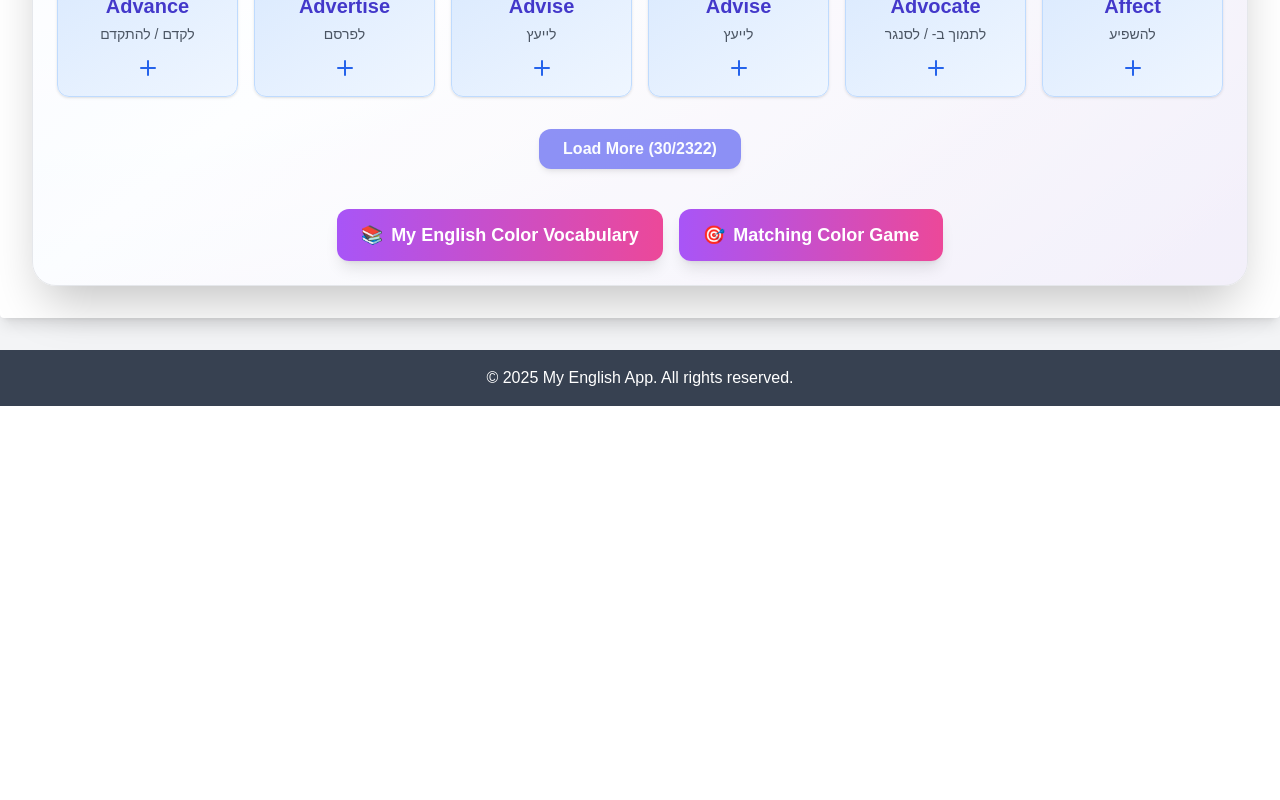
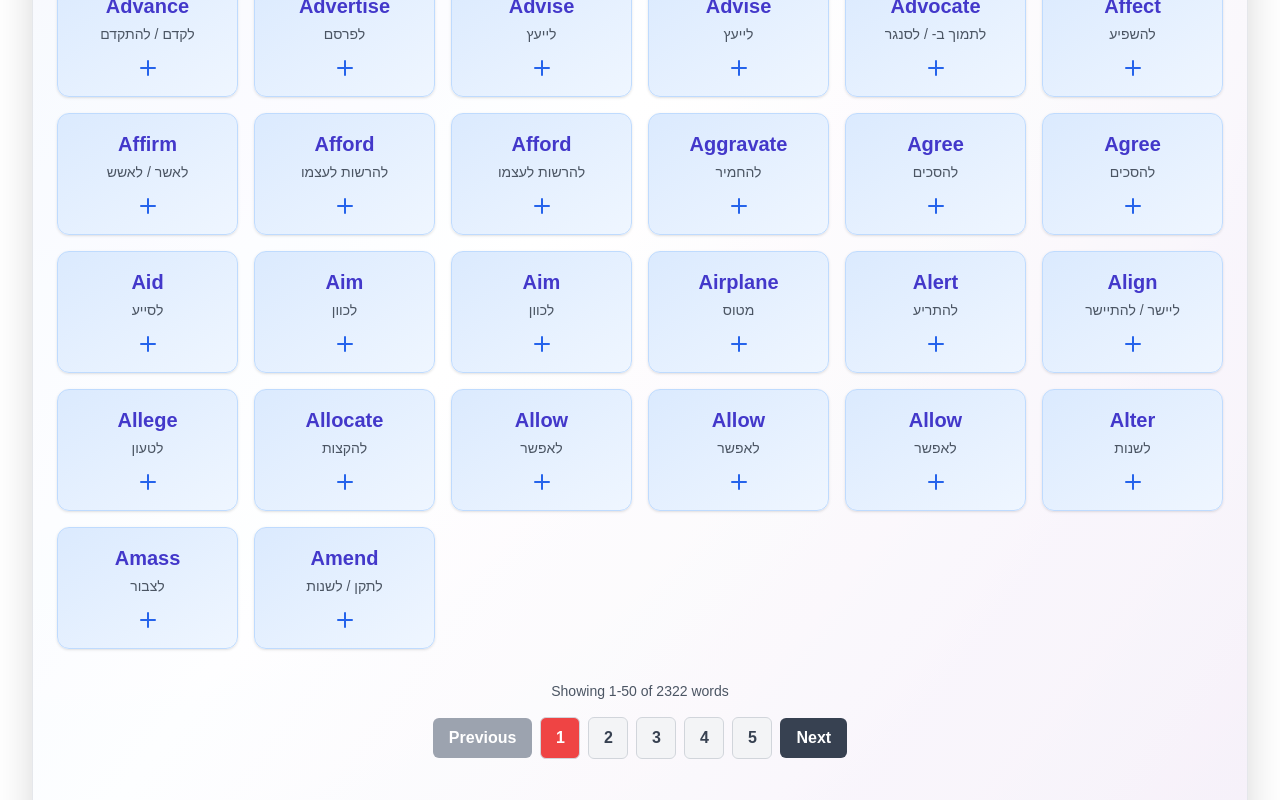
Before and after one commit to EmanuelTiran/English, a React (Create React App) app: page /words in a window 1280 px wide. Shown: the part 900-1700 px from the top of the page. Before the commit the page ends 1306 px from the top, so only its background shows below. Built offline with nearby package versions, Linux system fonts and the light colour scheme; a web font is replaced by a local one.

Commit message:
first commit

```diff
--- a/src/components/NavigationCards.jsx
+++ b/src/components/NavigationCards.jsx
@@ -46,6 +46,17 @@ const NavigationCards = () => {
       hoverFrom: "hover:from-yellow-600",
       hoverTo: "hover:to-yellow-800",
       textColor: "text-yellow-100"
+    },
+    {
+      name: "Popular Words",
+      path: "/words",
+      emoji: "📚",
+      description: "Enhance your auditory recognition skills.",
+      gradientFrom: "from-orange-500",
+      gradientTo: "to-orange-700",
+      hoverFrom: "hover:from-orange-600",
+      hoverTo: "hover:to-orange-800",
+      textColor: "text-orange-100"
     }
   ];
 
--- a/src/components/word/WordsTable.jsx
+++ b/src/components/word/WordsTable.jsx
@@ -17,8 +17,10 @@ export default function WordsTable({
 }) {
   const [addedItems, setAddedItems] = useState(new Map());
   const [orderCounter, setOrderCounter] = useState(1);
-  const [visibleCount, setVisibleCount] = useState(30);
+  const [currentPage, setCurrentPage] = useState(1);
   const [searchQuery, setSearchQuery] = useState("");
+
+  const itemsPerPage = 50;
 
   // טוען מה-localStorage
   useEffect(() => {
@@ -40,6 +42,7 @@ export default function WordsTable({
   const resetSelection = () => {
     setAddedItems(new Map());
     setOrderCounter(1);
+    setCurrentPage(1); // איפוס לעמוד הראשון
     localStorage.removeItem("learnedWords");
   };
 
@@ -85,11 +88,18 @@ export default function WordsTable({
     return aEn.localeCompare(bEn);
   });
 
-  // המילים הנראות (לפי visibleCount)
-  const filteredWords = sortedWords.slice(0, visibleCount);
+  // המילים הנראות (לפי pagination)
+  const startIndex = (currentPage - 1) * itemsPerPage;
+  const endIndex = startIndex + itemsPerPage;
+  const filteredWords = sortedWords.slice(startIndex, endIndex);
 
-  // האם יש עוד מילים להציג
-  const hasMoreWords = visibleCount < sortedWords.length;
+  // חישוב pagination
+  const totalWords = sortedWords.length;
+  const totalPages = Math.ceil(totalWords / itemsPerPage);
+  const showingStart = startIndex + 1;
+  const showingEnd = Math.min(endIndex, totalWords);
+
+  console.log('Debug Pagination:', { currentPage, totalPages, totalWords, showingStart, showingEnd });
 
   return (
     <div className="relative overflow-hidden max-w-7xl mx-auto mt-8 p-6 rounded-3xl border border-gray-200 shadow-2xl bg-gradient-to-br from-blue-50 via-white to-pink-50">
@@ -177,17 +187,86 @@ export default function WordsTable({
         })}
       </div>
 
-      {/* Load more - תוקן */}
-      {hasMoreWords && (
-        <div className="mt-8 flex justify-center">
-          <span
-            onClick={() => setVisibleCount(prev => prev + 30)}
-            className="px-6 py-2 rounded-xl bg-indigo-500 text-white hover:bg-indigo-600 font-bold shadow-md cursor-pointer"
-          >
-            Load More ({filteredWords.length}/{sortedWords.length})
-          </span>
-        </div>
-      )}
+      {/* Pagination */}
+      <div className="mt-8 mb-20 flex flex-col items-center relative z-50">
+        <p className="text-sm text-gray-600 mb-4">
+          Showing {showingStart}-{showingEnd} of {totalWords} words
+        </p>
+
+        {totalPages > 1 && (
+          <div className="flex items-center gap-2">
+            {/* Previous button */}
+            <button
+              type="button"
+              onClick={() => setCurrentPage(Math.max(1, currentPage - 1))}
+              disabled={currentPage === 1}
+              style={{
+                padding: '8px 16px',
+                backgroundColor: currentPage === 1 ? '#9ca3af' : '#374151',
+                color: 'white',
+                border: 'none',
+                borderRadius: '6px',
+                cursor: currentPage === 1 ? 'not-allowed' : 'pointer',
+                fontWeight: 'bold'
+              }}
+            >
+              Previous
+            </button>
+
+            {/* Page numbers */}
+            {Array.from({ length: Math.min(5, totalPages) }, (_, i) => {
+              let pageNum;
+              if (totalPages <= 5) {
+                pageNum = i + 1;
+              } else if (currentPage <= 3) {
+                pageNum = i + 1;
+              } else if (currentPage >= totalPages - 2) {
+                pageNum = totalPages - 4 + i;
+              } else {
+                pageNum = currentPage - 2 + i;
+              }
+
+              return (
+                <button
+                  key={pageNum}
+                  type="button"
+                  onClick={() => setCurrentPage(pageNum)}
+                  style={{
+                    padding: '8px 12px',
+                    backgroundColor: currentPage === pageNum ? '#ef4444' : '#f3f4f6',
+                    color: currentPage === pageNum ? 'white' : '#374151',
+                    border: '1px solid #d1d5db',
+                    borderRadius: '6px',
+                    cursor: 'pointer',
+                    fontWeight: 'bold',
+                    minWidth: '40px'
+                  }}
+                >
+                  {pageNum}
+                </button>
+              );
+            })}
+
+            {/* Next button */}
+            <button
+              type="button"
+              onClick={() => setCurrentPage(Math.min(totalPages, currentPage + 1))}
+              disabled={currentPage === totalPages}
+              style={{
+                padding: '8px 16px',
+                backgroundColor: currentPage === totalPages ? '#9ca3af' : '#374151',
+                color: 'white',
+                border: 'none',
+                borderRadius: '6px',
+                cursor: currentPage === totalPages ? 'not-allowed' : 'pointer',
+                fontWeight: 'bold'
+              }}
+            >
+              Next
+            </button>
+          </div>
+        )}
+      </div>
 
       <NavBar navLinks={navLinks} />
     </div>
```
